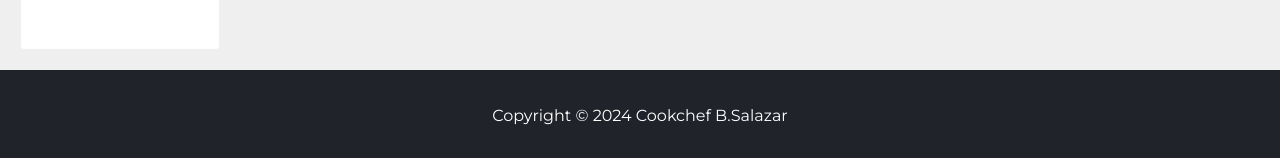
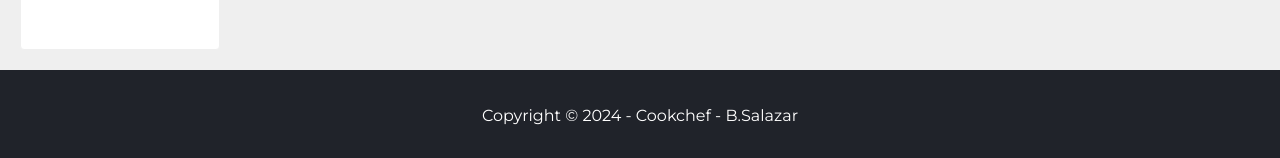
Before and after one commit to BaptFr/cookchef, a React (Vite) app: page /admin/recipes/list in a window 1280 px wide. Shown: the part 639-797 px from the top of the page. Built offline with nearby package versions, Linux system fonts and the light colour scheme; no server answers.

Commit message:
style changes on header and footer

```diff
--- a/src/assets/styles/_utils.scss
+++ b/src/assets/styles/_utils.scss
@@ -62,3 +62,7 @@
     height: 100vh;
 
 }
+
+.text-align-center{
+    text-align: center;
+}
--- a/src/components/Footer/Footer.jsx
+++ b/src/components/Footer/Footer.jsx
@@ -1,10 +1,9 @@
 import styles from './Footer.module.scss';
 
 function Footer () {
-
     return (
-        <footer className={`${styles.footer} d-flex flex-row align-items-center justify-content-center p-20`} >
-            <p>Copyright © 2024 Cookchef B.Salazar</p>
+        <footer className={`${styles.footer} d-flex flex-row all-center p-20 text-align-center`} >
+            <p>Copyright © 2024  - Cookchef - B.Salazar</p>
         </footer>
     )
 }
```
